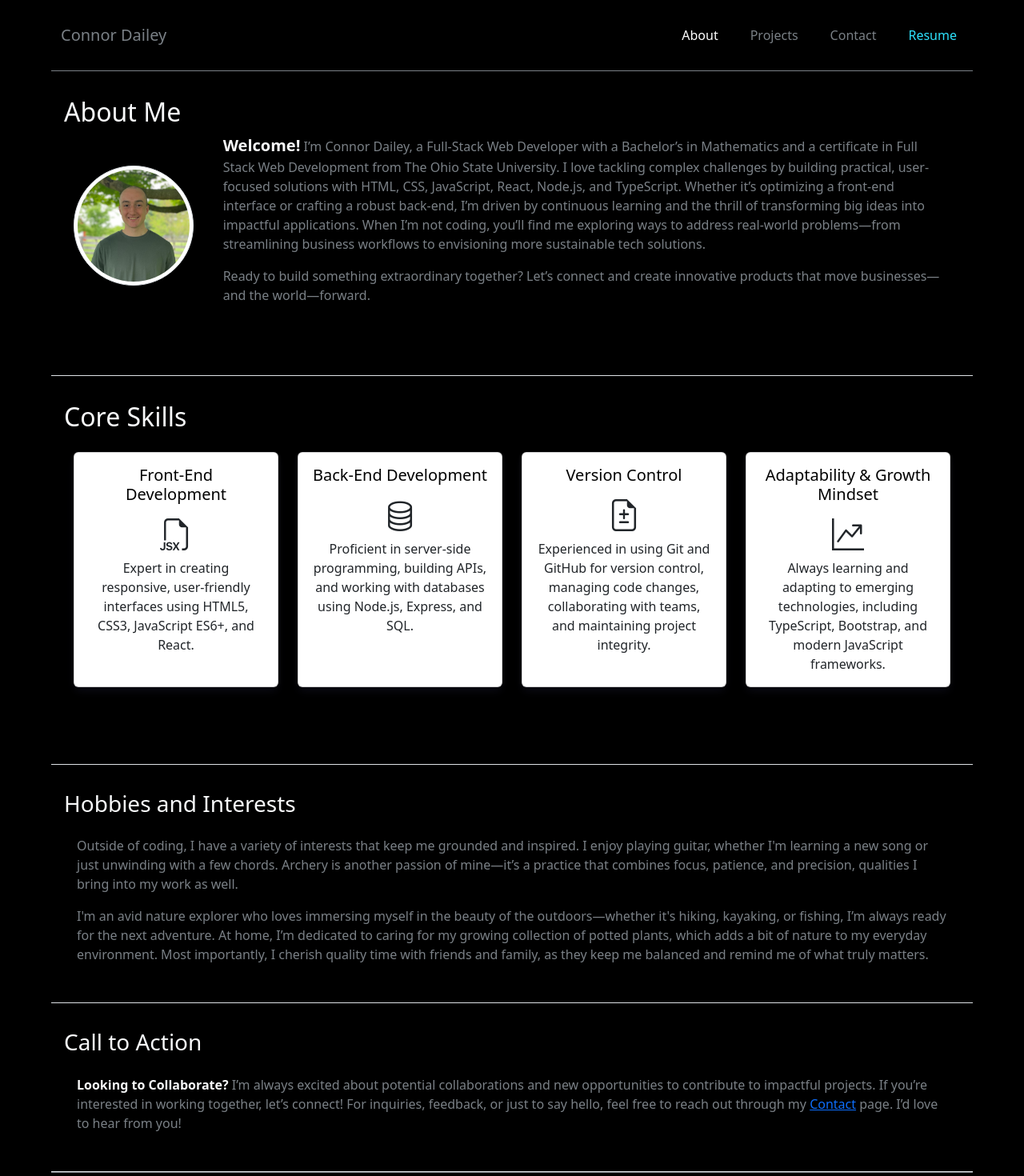
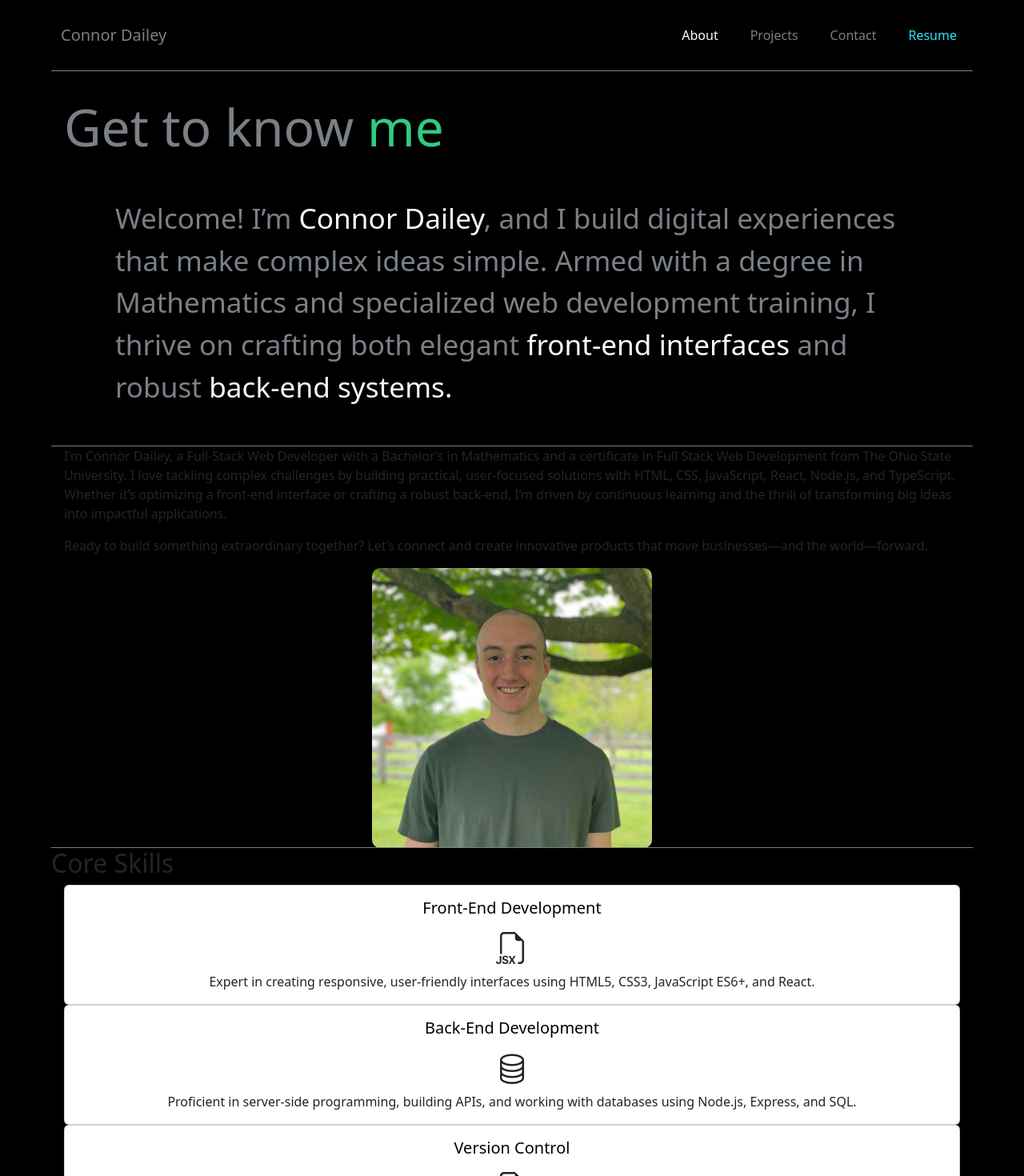
Before and after one commit to Connorldailey/React-Portfolio, a React (Vite) app in the folder client/: page /about in a window 1280 px wide. Shown: the top 1470 px of the page at 80% size. Built offline with nearby package versions, Linux system fonts and the light colour scheme.

Commit message:
Update styles for about page

```diff
--- a/client/src/components/SkillCard.tsx
+++ b/client/src/components/SkillCard.tsx
@@ -10,7 +10,7 @@ interface SkillProps {
 
 const SkillCard: React.FC<SkillProps> = ({ title, icon, description }) => {
     return (
-        <div className="col mb-4">
+        <div className="col">
             {/* Card to display skill information */}
             <div className="card h-100 skills-card">
                 {/* Card body containing the skill content */}
--- a/client/src/pages/AboutPage.tsx
+++ b/client/src/pages/AboutPage.tsx
@@ -1,5 +1,5 @@
 import React from 'react';
-import myImage from '../assets/images/portfolioImage.jpeg';
+import portfolioImg from '../assets/images/portfolioImage.jpeg';
 import { Link } from 'react-router-dom';
 import SkillCard from '../components/SkillCard.js';
 import '../styles/aboutpage.css';
@@ -9,44 +9,52 @@ import skillList from '../data/skillList.js';
 const AboutPage: React.FC = () => {
     return (
         <>
-            {/* About Me Section */}
-            <section className='about-me-section text-gray border-bottom'>
-                <h2 className="text-light">About Me</h2>
-                <div className="container">
-                    <div className="row">
-                        {/* Profile Image */}
-                        <div className="col d-flex align-items-center">
-                            <div className="my-3">
-                                <img
-                                    src={myImage}
-                                    className="profile-image rounded-circle img-thumbnail"
-                                    alt="Self portrait"
-                                    loading="lazy"
-                                />
+
+            {/* Intro Section */}
+            <section className='about-intro-section'>
+                <div className='about-intro-content'>
+                    <h2 className="about-heading">Get to know <span className='text-green'>me</span></h2>
+                    <p className="about-intro-text">
+                        Welcome! I’m <span className='text-light'>Connor Dailey</span>, and I build digital
+                        experiences that make complex ideas simple. Armed with a degree in Mathematics and
+                        specialized web development training, I thrive on crafting both elegant
+                        <span className='text-light'> front-end interfaces</span> and robust
+                        <span className='text-light'> back-end systems.</span>
+                    </p>
                 </div>
-                        </div>
-                        {/* Introduction Text */}
-                        <div className="col-lg-10">
+            </section>
+
+            {/* About Info Section */}
+            <section className='about-info-section'>
+                <div className='about-info-content'>
+                    <div className='about-info-text'>
+                        <div className="about-text-content">
                             <p>
-                                <strong className="fs-5 text-light">Welcome!</strong> I’m Connor Dailey, a Full-Stack Web Developer with a Bachelor’s in Mathematics
+                                I’m Connor Dailey, a Full-Stack Web Developer with a Bachelor’s in Mathematics
                                 and a certificate in Full Stack Web Development from The Ohio State University. I love tackling complex challenges by
                                 building practical, user-focused solutions with HTML, CSS, JavaScript, React, Node.js, and TypeScript. Whether it’s
                                 optimizing a front-end interface or crafting a robust back-end, I’m driven by continuous learning and the thrill of
-                                transforming big ideas into impactful applications. When I’m not coding, you’ll find me exploring ways to address
-                                real-world problems—from streamlining business workflows to envisioning more sustainable tech solutions.
+                                transforming big ideas into impactful applications.
                             </p>
                             <p>
                                 Ready to build something extraordinary together? Let’s connect and create innovative products that move businesses—and the world—forward.
                             </p>
                         </div>
+                        <div className="image-content">
+                            <img
+                                src={portfolioImg}
+                                className="portfolio-image"
+                                alt="Portfolio Image"
+                            />
+                        </div>
                     </div>
                 </div>
             </section>
+
             {/* Core Skills Section */}
-            <section className='core-skills-section border-bottom'>
-                <h2 className="text-light mb-4">Core Skills</h2>
-                <div className="container">
-                    <div className="row row-cols-1 row-cols-md-2 row-cols-lg-4">
+            <section className='core-skills-section'>
+                <h2>Core Skills</h2>
+                <div className="core-skills-content">
                     {/* Map over skills array to display each skill */}
                     {skillList.map((skill, index) => (
                         <SkillCard
@@ -57,12 +65,12 @@ const AboutPage: React.FC = () => {
                         />
                     ))}
                 </div>
-                </div>
             </section>
+
             {/* Hobbies and Interests Section */}
-            <section className="hobbies-interests-section border-bottom">
-                <h3 className="text-light">Hobbies and Interests</h3>
-                <div className='px-3 pt-3'>
+            <section className="hobbies-interests-section">
+                <h3>Hobbies and Interests</h3>
+                <div className='hobbies-interests-content'>
                     <p>
                         Outside of coding, I have a variety of interests that keep me grounded and inspired.
                         I enjoy playing guitar, whether I'm learning a new song or just unwinding with a few chords.
@@ -78,18 +86,20 @@ const AboutPage: React.FC = () => {
                     </p>
                 </div>
             </section>
+
             {/* Call to Action Section */}
-            <section className="cta-section border-bottom">
-                <h3 className="text-light">Call to Action</h3>
-                <div className='px-3 pt-3'>
+            <section className="cta-section">
+                <h3>Call to Action</h3>
+                <div>
                     <p>
-                        <strong className="text-light">Looking to Collaborate? </strong>
+                        <strong>Looking to Collaborate? </strong>
                         I’m always excited about potential collaborations and new opportunities to contribute to impactful projects.
                         If you’re interested in working together, let’s connect! For inquiries, feedback, or just to say hello,
                         feel free to reach out through my <Link to="/contact">Contact</Link> page. I’d love to hear from you!
                     </p>
                 </div>
             </section>
+
         </>
     );
 };
--- a/client/src/styles/aboutpage.css
+++ b/client/src/styles/aboutpage.css
@@ -1,21 +1,115 @@
 /*
   ----------------------------------
   STYLES FOR THE ABOUT PAGE
-  (General)
   ----------------------------------
 */
 
-.about-me-section,
-.core-skills-section,
-.hobbies-interests-section,
-.cta-section {
-    padding: 2rem 1rem;
-    margin: 0 auto;
-    color: var(--text-gray);
+/* Intro Section */
+
+.about-intro-section::after {
+  content: "";
+  position: absolute;
+  left: 0;
+  right: 0;
+  bottom: 0;
+  border-bottom: 1px solid var(--text-gray);
 }
 
-.profile-image {
-  min-width: 150px;
-  height: 150px;
-  object-fit: cover;
+.about-intro-content {
+  padding: 2rem 1rem 0;
+  margin: 0 auto;
+  color: var(--text-gray);
 }
+
+.about-heading {
+  font-size: 2rem;
+  margin: 0;
+}
+
+.about-intro-text {
+  font-size: 1.2rem;
+  padding: 2rem 0;
+  margin: 0;
+}
+
+@media screen and (min-width: 768px) {
+  .about-heading {
+      font-size: 3rem;
+  }
+  .about-intro-text {
+      font-size: 1.8rem;
+      padding: 3rem 0;
+  }
+}
+
+@media screen and (min-width: 992px) {
+  .about-heading {
+      font-size: 4rem;
+  }
+  .about-intro-text {
+      font-size: 2.2rem;
+      padding: 3rem 4rem;
+  }
+}
+
+@media screen and (min-width: 1400px) {
+  .about-heading {
+      font-size: 4.5rem;
+  }
+  .about-intro-text {
+      font-size: 3rem;
+      padding: 8rem 7rem;
+  }
+}
+
+
+
+/* About Me (About Info) Section */
+
+.about-info-section::after {
+  content: "";
+  position: absolute;
+  left: 0;
+  right: 0;
+  bottom: 0;
+  border-bottom: 1px solid var(--text-gray);
+}
+
+.about-info-content {
+  padding: 0rem 1rem;
+  margin: 0 auto;
+}
+
+
+
+/* Core Skills Section */
+.core-skills-section::after {
+  content: "";
+  position: absolute;
+  left: 0;
+  right: 0;
+  bottom: 0;
+  border-bottom: 1px solid var(--text-gray);
+}
+
+.core-skills-content {
+  padding: 0rem 1rem;
+  margin: 0 auto;
+}
+
+
+
+/* Hobbies and Interests Section */
+.hobbies-interests-section::after {
+  content: "";
+  position: absolute;
+  left: 0;
+  right: 0;
+  bottom: 0;
+  border-bottom: 1px solid var(--text-gray);
+}
+
+.hobbies-interests-content {
+  padding: 0rem 1rem;
+  margin: 0 auto;
+}
```
Lines whose indentation alone changed are shown as unchanged.
